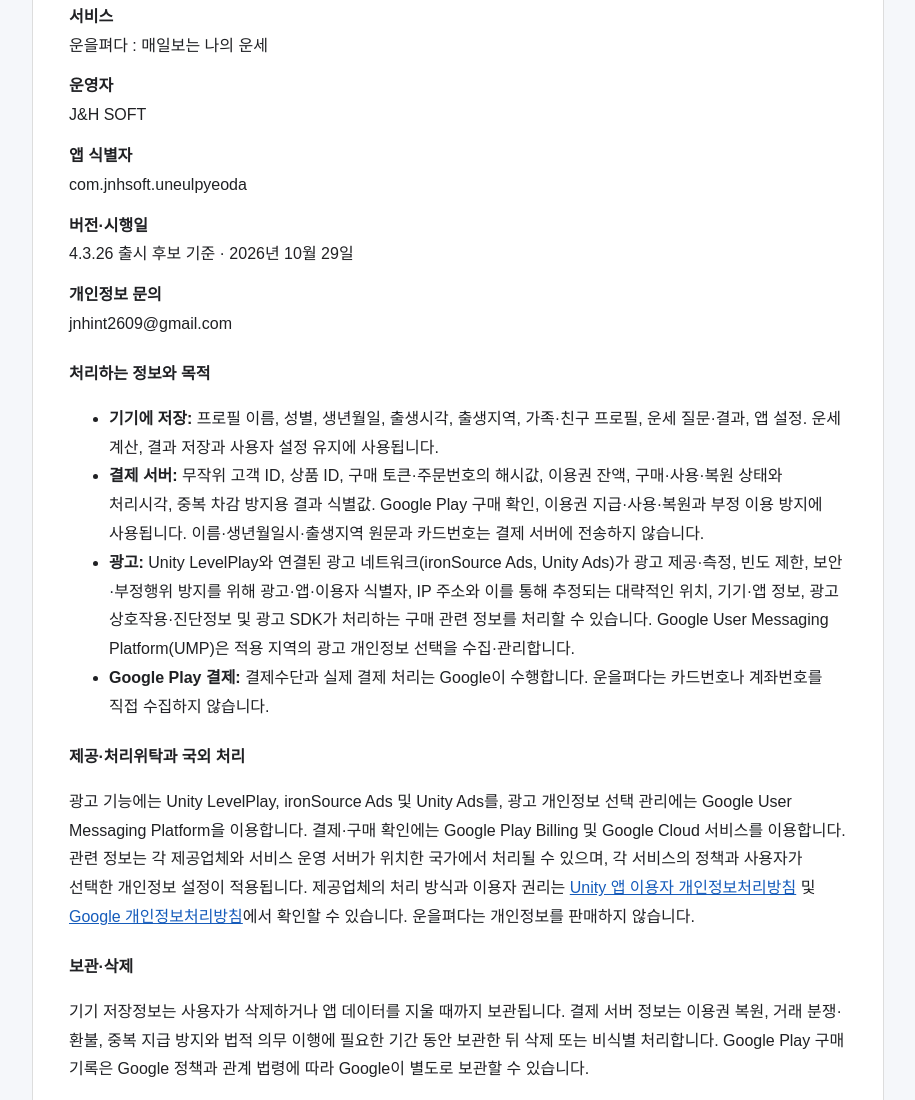
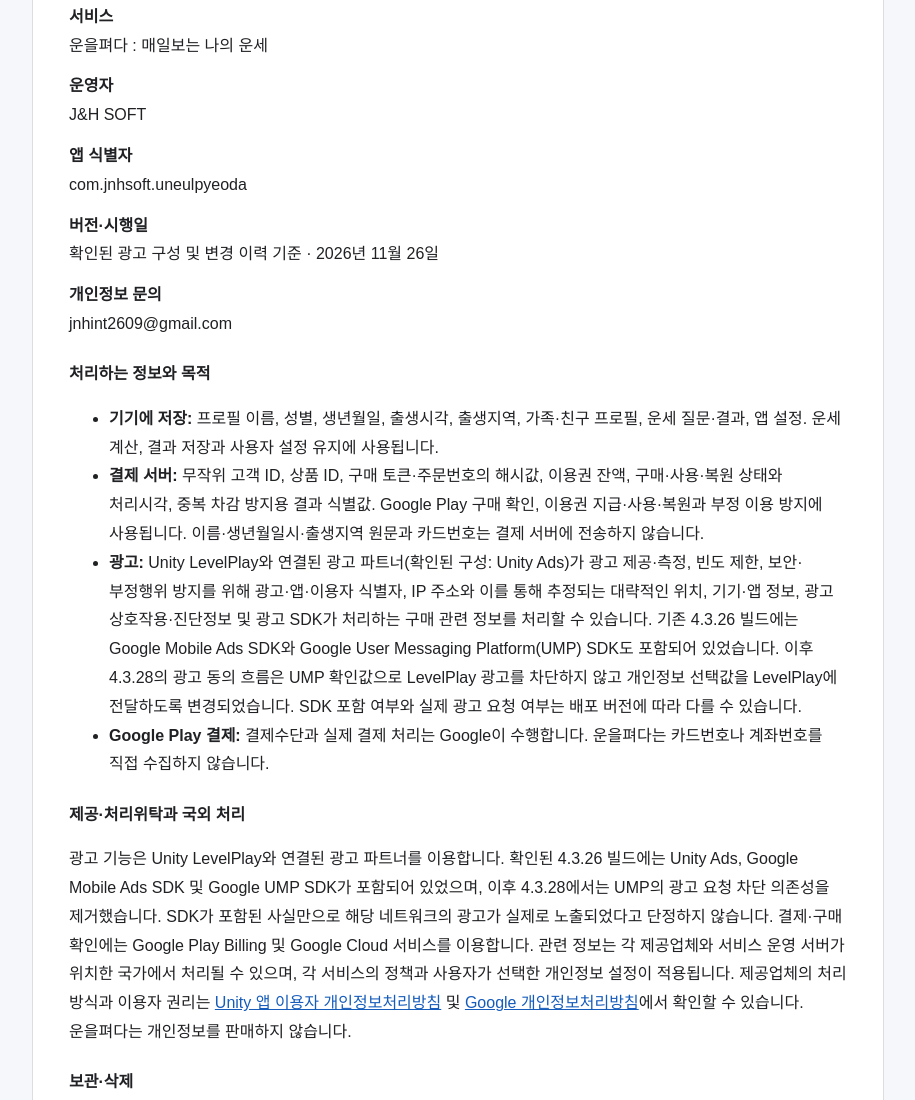
Before and after one commit to rosecrusian-collab/jnh-soft-site, a plain HTML site: page uneulpyeoda-privacy.html in a window 1280 px wide. Shown: the part 478-1578 px from the top of the page, without its empty margins (182-1097 px from the left). Drawn offline with Linux system fonts and the light colour scheme.

Commit message:
Clarify app-specific privacy disclosures against verified SDK evidence

```diff
--- a/uneulpyeoda-privacy.html
+++ b/uneulpyeoda-privacy.html
@@ -1,13 +1,13 @@
-<!DOCTYPE html><html lang="ko"><head><meta charset="utf-8"><meta name="viewport" content="width=device-width,initial-scale=1"><title>운을펴다 개인정보 및 앱 정책 | J&H Soft</title><meta name="description" content="운을펴다의 개인정보 처리, 보상형 광고, 결제·복원과 삭제 요청 안내"><style>*{box-sizing:border-box}body{margin:0;background:#f5f7fa;color:#202124;font-family:Arial,"Noto Sans KR",sans-serif;line-height:1.8}header,main,footer{max-width:900px;margin:auto;padding:24px}article{background:white;border:1px solid #ddd;border-radius:14px;padding:36px}h1{font-size:28px}h3{margin-top:34px;border-bottom:1px solid #ddd;padding-bottom:8px}h4{margin-bottom:8px}a{color:#165cbb;overflow-wrap:anywhere}dt{font-weight:bold}dd{margin:0 0 12px}li,p{word-break:keep-all;overflow-wrap:anywhere}.policy-lead{background:#edf4ff;padding:16px;border-radius:8px}footer{color:#566;text-align:center}@media(max-width:600px){main{padding:12px}article{padding:22px}h1{font-size:24px}}</style></head><body><header><a href="/">J&amp;H Soft</a> · <a href="/privacy.html">전체 서비스 정책</a></header><main><article><h1>운을펴다 개인정보 및 앱 정책</h1><p>적용 앱: 운을펴다 : 매일보는 나의 운세 · com.jnhsoft.uneulpyeoda<br>최종 수정: 2026년 10월 29일</p><div class="policy-document">
+<!DOCTYPE html><html lang="ko"><head><meta charset="utf-8"><meta name="viewport" content="width=device-width,initial-scale=1"><title>운을펴다 개인정보 및 앱 정책 | J&H Soft</title><meta name="description" content="운을펴다의 개인정보 처리, 보상형 광고, 결제·복원과 삭제 요청 안내"><style>*{box-sizing:border-box}body{margin:0;background:#f5f7fa;color:#202124;font-family:Arial,"Noto Sans KR",sans-serif;line-height:1.8}header,main,footer{max-width:900px;margin:auto;padding:24px}article{background:white;border:1px solid #ddd;border-radius:14px;padding:36px}h1{font-size:28px}h3{margin-top:34px;border-bottom:1px solid #ddd;padding-bottom:8px}h4{margin-bottom:8px}a{color:#165cbb;overflow-wrap:anywhere}dt{font-weight:bold}dd{margin:0 0 12px}li,p{word-break:keep-all;overflow-wrap:anywhere}.policy-lead{background:#edf4ff;padding:16px;border-radius:8px}footer{color:#566;text-align:center}@media(max-width:600px){main{padding:12px}article{padding:22px}h1{font-size:24px}}</style></head><body><header><a href="/">J&amp;H Soft</a> · <a href="/privacy.html">전체 서비스 정책</a></header><main><article><h1>운을펴다 개인정보 및 앱 정책</h1><p>적용 앱: 운을펴다 : 매일보는 나의 운세 · com.jnhsoft.uneulpyeoda<br>최종 수정: 2026년 11월 26일</p><div class="policy-document">
               <p class="policy-lead"><strong>운을펴다</strong>는 운세·사주·정밀 만세력 콘텐츠를 제공하며, 기능 제공에 필요한 범위에서만 정보를 처리합니다. 이 화면은 개인정보처리방침, 광고 안내, 유료상품·환불 기준과 콘텐츠 안전 안내를 함께 제공합니다.</p>
-              <section><h2>1. 개인정보처리방침</h2><dl class="policy-meta"><dt>서비스</dt><dd>운을펴다 : 매일보는 나의 운세</dd><dt>운영자</dt><dd>J&amp;H SOFT</dd><dt>앱 식별자</dt><dd>com.jnhsoft.uneulpyeoda</dd><dt>버전·시행일</dt><dd>4.3.26 출시 후보 기준 · 2026년 10월 29일</dd><dt>개인정보 문의</dt><dd>jnhint2609@gmail.com</dd></dl>
-                <h4>처리하는 정보와 목적</h4><ul><li><strong>기기에 저장:</strong> 프로필 이름, 성별, 생년월일, 출생시각, 출생지역, 가족·친구 프로필, 운세 질문·결과, 앱 설정. 운세 계산, 결과 저장과 사용자 설정 유지에 사용됩니다.</li><li><strong>결제 서버:</strong> 무작위 고객 ID, 상품 ID, 구매 토큰·주문번호의 해시값, 이용권 잔액, 구매·사용·복원 상태와 처리시각, 중복 차감 방지용 결과 식별값. Google Play 구매 확인, 이용권 지급·사용·복원과 부정 이용 방지에 사용됩니다. 이름·생년월일시·출생지역 원문과 카드번호는 결제 서버에 전송하지 않습니다.</li><li><strong>광고:</strong> Unity LevelPlay와 연결된 광고 네트워크(ironSource Ads, Unity Ads)가 광고 제공·측정, 빈도 제한, 보안·부정행위 방지를 위해 광고·앱·이용자 식별자, IP 주소와 이를 통해 추정되는 대략적인 위치, 기기·앱 정보, 광고 상호작용·진단정보 및 광고 SDK가 처리하는 구매 관련 정보를 처리할 수 있습니다. Google User Messaging Platform(UMP)은 적용 지역의 광고 개인정보 선택을 수집·관리합니다.</li><li><strong>Google Play 결제:</strong> 결제수단과 실제 결제 처리는 Google이 수행합니다. 운을펴다는 카드번호나 계좌번호를 직접 수집하지 않습니다.</li></ul>
-                <h4>제공·처리위탁과 국외 처리</h4><p>광고 기능에는 Unity LevelPlay, ironSource Ads 및 Unity Ads를, 광고 개인정보 선택 관리에는 Google User Messaging Platform을 이용합니다. 결제·구매 확인에는 Google Play Billing 및 Google Cloud 서비스를 이용합니다. 관련 정보는 각 제공업체와 서비스 운영 서버가 위치한 국가에서 처리될 수 있으며, 각 서비스의 정책과 사용자가 선택한 개인정보 설정이 적용됩니다. 제공업체의 처리 방식과 이용자 권리는 <a href="https://unity.com/legal/game-player-and-app-user-privacy-policy" target="_blank" rel="noopener noreferrer">Unity 앱 이용자 개인정보처리방침</a> 및 <a href="https://policies.google.com/privacy" target="_blank" rel="noopener noreferrer">Google 개인정보처리방침</a>에서 확인할 수 있습니다. 운을펴다는 개인정보를 판매하지 않습니다.</p>
+              <section><h2>1. 개인정보처리방침</h2><dl class="policy-meta"><dt>서비스</dt><dd>운을펴다 : 매일보는 나의 운세</dd><dt>운영자</dt><dd>J&amp;H SOFT</dd><dt>앱 식별자</dt><dd>com.jnhsoft.uneulpyeoda</dd><dt>버전·시행일</dt><dd>확인된 광고 구성 및 변경 이력 기준 · 2026년 11월 26일</dd><dt>개인정보 문의</dt><dd>jnhint2609@gmail.com</dd></dl>
+                <h4>처리하는 정보와 목적</h4><ul><li><strong>기기에 저장:</strong> 프로필 이름, 성별, 생년월일, 출생시각, 출생지역, 가족·친구 프로필, 운세 질문·결과, 앱 설정. 운세 계산, 결과 저장과 사용자 설정 유지에 사용됩니다.</li><li><strong>결제 서버:</strong> 무작위 고객 ID, 상품 ID, 구매 토큰·주문번호의 해시값, 이용권 잔액, 구매·사용·복원 상태와 처리시각, 중복 차감 방지용 결과 식별값. Google Play 구매 확인, 이용권 지급·사용·복원과 부정 이용 방지에 사용됩니다. 이름·생년월일시·출생지역 원문과 카드번호는 결제 서버에 전송하지 않습니다.</li><li><strong>광고:</strong> Unity LevelPlay와 연결된 광고 파트너(확인된 구성: Unity Ads)가 광고 제공·측정, 빈도 제한, 보안·부정행위 방지를 위해 광고·앱·이용자 식별자, IP 주소와 이를 통해 추정되는 대략적인 위치, 기기·앱 정보, 광고 상호작용·진단정보 및 광고 SDK가 처리하는 구매 관련 정보를 처리할 수 있습니다. 기존 4.3.26 빌드에는 Google Mobile Ads SDK와 Google User Messaging Platform(UMP) SDK도 포함되어 있었습니다. 이후 4.3.28의 광고 동의 흐름은 UMP 확인값으로 LevelPlay 광고를 차단하지 않고 개인정보 선택값을 LevelPlay에 전달하도록 변경되었습니다. SDK 포함 여부와 실제 광고 요청 여부는 배포 버전에 따라 다를 수 있습니다.</li><li><strong>Google Play 결제:</strong> 결제수단과 실제 결제 처리는 Google이 수행합니다. 운을펴다는 카드번호나 계좌번호를 직접 수집하지 않습니다.</li></ul>
+                <h4>제공·처리위탁과 국외 처리</h4><p>광고 기능은 Unity LevelPlay와 연결된 광고 파트너를 이용합니다. 확인된 4.3.26 빌드에는 Unity Ads, Google Mobile Ads SDK 및 Google UMP SDK가 포함되어 있었으며, 이후 4.3.28에서는 UMP의 광고 요청 차단 의존성을 제거했습니다. SDK가 포함된 사실만으로 해당 네트워크의 광고가 실제로 노출되었다고 단정하지 않습니다. 결제·구매 확인에는 Google Play Billing 및 Google Cloud 서비스를 이용합니다. 관련 정보는 각 제공업체와 서비스 운영 서버가 위치한 국가에서 처리될 수 있으며, 각 서비스의 정책과 사용자가 선택한 개인정보 설정이 적용됩니다. 제공업체의 처리 방식과 이용자 권리는 <a href="https://unity.com/legal/game-player-and-app-user-privacy-policy" target="_blank" rel="noopener noreferrer">Unity 앱 이용자 개인정보처리방침</a> 및 <a href="https://policies.google.com/privacy" target="_blank" rel="noopener noreferrer">Google 개인정보처리방침</a>에서 확인할 수 있습니다. 운을펴다는 개인정보를 판매하지 않습니다.</p>
                 <h4>보관·삭제</h4><p>기기 저장정보는 사용자가 삭제하거나 앱 데이터를 지울 때까지 보관됩니다. 결제 서버 정보는 이용권 복원, 거래 분쟁·환불, 중복 지급 방지와 법적 의무 이행에 필요한 기간 동안 보관한 뒤 삭제 또는 비식별 처리합니다. Google Play 구매 기록은 Google 정책과 관계 법령에 따라 Google이 별도로 보관할 수 있습니다.</p>
                 <h4>보호조치와 이용자 권리</h4><p>서버 통신은 HTTPS를 사용하고 구매 토큰과 주문번호 원문은 저장하지 않고 해시값으로 기록합니다. 사용자는 앱 설정의 삭제 기능으로 기기 저장정보를 삭제할 수 있고, 서버 결제정보의 열람·정정·삭제 문의는 jnhint2609@gmail.com으로 요청할 수 있습니다. 결제 분쟁·법적 보존 의무가 있는 정보는 해당 사유가 끝난 뒤 처리됩니다.</p>
                 <p>기기 정보는 앱 설정의 삭제 기능으로 지울 수 있습니다. 서버 구매·복원 정보의 열람·정정·삭제는 <a href="mailto:jnhint2609@gmail.com">jnhint2609@gmail.com</a>으로 요청해 주세요. 고객 ID 등 확인에 필요한 최소 정보만 제공하고 구매 토큰·복원 코드·카드정보는 보내지 마세요.</p>
               </section>
-              <section><h2>2. 광고 안내</h2><p>일반 운세는 무료로 이용할 수 있으며, 일부 상세 풀이를 열 때 사용자가 선택해 보상형 광고를 끝까지 시청하도록 요청할 수 있습니다. 광고 시청을 선택하지 않으면 해당 보상형 상세 풀이만 열리지 않습니다. 지원되는 지역에서는 설정의 <strong>광고 개인정보 설정</strong>에서 동의 상태를 확인하고 선택을 변경·철회할 수 있습니다. 동의를 거절하거나 철회한 뒤에도 동의 상태와 광고 네트워크의 제공 조건에 따라 맞춤설정되지 않은 광고가 표시될 수 있습니다. 개인정보 설정을 확인할 수 없거나 광고를 준비하지 못한 경우에는 광고를 통한 상세 풀이가 열리지 않으며, 이때 광고 보상이나 유료 이용권이 추가로 지급·차감되지 않습니다.</p></section>
+              <section><h2>2. 광고 안내</h2><p>일반 운세는 무료로 이용할 수 있으며, 일부 상세 풀이를 열 때 사용자가 선택해 보상형 광고를 끝까지 시청하도록 요청할 수 있습니다. 광고 시청을 선택하지 않으면 해당 보상형 상세 풀이만 열리지 않습니다. 지원되는 지역과 앱 버전에서는 설정의 <strong>광고 개인정보 설정</strong>에서 선택 상태를 확인하거나 변경할 수 있습니다. 4.3.28부터는 UMP 확인 실패만을 이유로 LevelPlay 광고 요청을 막지 않도록 변경되었습니다. 동의를 거절하거나 철회한 뒤에도 동의 상태와 광고 네트워크의 제공 조건에 따라 맞춤설정되지 않은 광고가 표시될 수 있습니다. 개인정보 설정을 확인할 수 없거나 광고를 준비하지 못한 경우에는 광고를 통한 상세 풀이가 열리지 않으며, 이때 광고 보상이나 유료 이용권이 추가로 지급·차감되지 않습니다.</p></section>
               <section><h2>3. 유료상품·결제·환불 기준</h2><p>사용하는 유료상품은 <strong>정밀 만세력 운세 1회 이용권</strong>(상품 ID: precise_manse_1_use) 하나입니다. 정기결제 상품은 제공하지 않습니다. 가격은 Google Play 결제창에 표시된 금액이 적용되며, 구매 1건이 확인되면 정밀 만세력 1회 이용권이 지급되고 결과 생성 시 1회 차감됩니다.</p><p>결제 취소·환불은 Google Play의 환불 절차와 관계 법령을 따릅니다. 이미 사용한 디지털 콘텐츠는 법령상 예외가 적용될 수 있습니다. 결제 문의 시 Google Play 주문번호와 앱 설정의 고객 고유 ID를 함께 알려주면 확인이 빠릅니다.</p></section>
               <section><h2>4. 이용약관 요약</h2><ul><li>앱과 콘텐츠를 불법 복제·변조하거나 결제·광고 보상 절차를 우회해서는 안 됩니다.</li><li>정비, 통신 장애, 외부 서비스 변경 또는 불가항력으로 일부 기능이 일시 중단될 수 있습니다.</li><li>중요 변경이 있으면 앱 또는 공개 개인정보처리방침 페이지에 시행일과 변경 내용을 알립니다.</li><li>이 요약은 관련 법령에 따른 소비자 권리를 제한하지 않습니다.</li></ul></section>
               <section class="policy-caution"><h2>5. 운세 콘텐츠 안전 안내</h2><p>운세·사주·만세력 결과는 생활 참고와 오락 목적의 해석이며 미래의 사건이나 성과를 보장하지 않습니다. 의료, 정신건강, 법률, 세무, 투자·대출, 안전과 생명에 관한 결정은 앱 결과만으로 판단하지 말고 해당 분야 전문가와 공식 정보를 우선하십시오. 불안이나 위기 상황에서는 지역 응급기관 또는 전문 상담기관의 도움을 먼저 받으십시오.</p></section>
```
